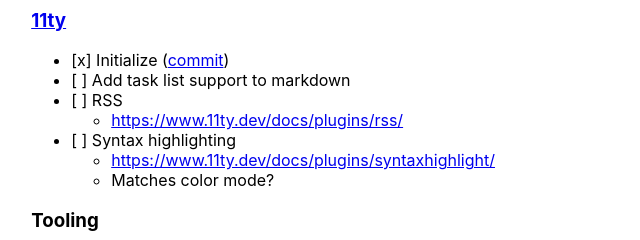
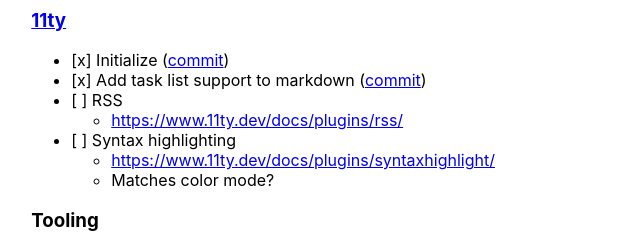
Before and after one commit to kylegach/kylegach.com, an Eleventy site: page src/writing/2020-05-05---v2-rebuild-and-redesign/index.md in a window 1280 px wide. Shown: the part 760-1000 px from the top of the page, 306-946 px from the left. Built offline with nearby package versions, Linux system fonts and the light colour scheme; Eleventy itself is replaced by a stand-in of ours; files that its build step writes are made by us from their sources; what markdown-it-task-lists would draw is missing.

Commit message:
Publish /writing/v2-rebuild-and-redesign
- Update task list

```diff
--- a/src/writing/2020-05-05---v2-rebuild-and-redesign/index.md
+++ b/src/writing/2020-05-05---v2-rebuild-and-redesign/index.md
@@ -43,7 +43,7 @@
 ### [11ty]
 
   - [x] Initialize ([commit][c1])
-  - [ ] Add task list support to markdown
+  - [x] Add task list support to markdown ([commit][c4])
   - [ ] RSS
     - https://www.11ty.dev/docs/plugins/rss/
   - [ ] Syntax highlighting
@@ -114,3 +114,4 @@
 [c1]: https://github.com/kylegach/kylegach.com/commit/a7e3d1f8a3f12aec0b77cb50b18045b048806a5e
 [c2]: https://github.com/kylegach/kylegach.com/commit/09999f9ad4bbabcc375253dc20aee646279a2dbb
 [c3]: https://github.com/kylegach/kylegach.com/commit/cae108d120aa565a465b5348a6d2bbdfb346dbea
+[c4]: https://github.com/kylegach/kylegach.com/commit/9b6dce61d576f947b0750c8b99d72fdd9656aca5
```
